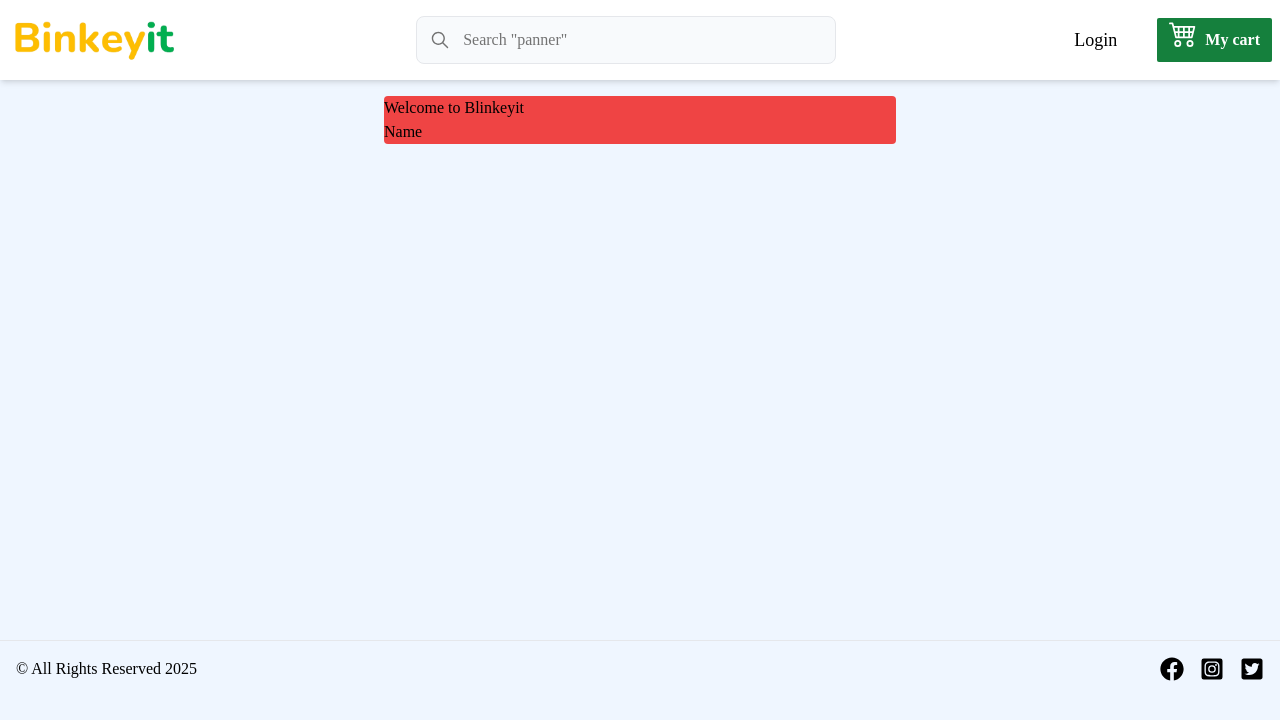
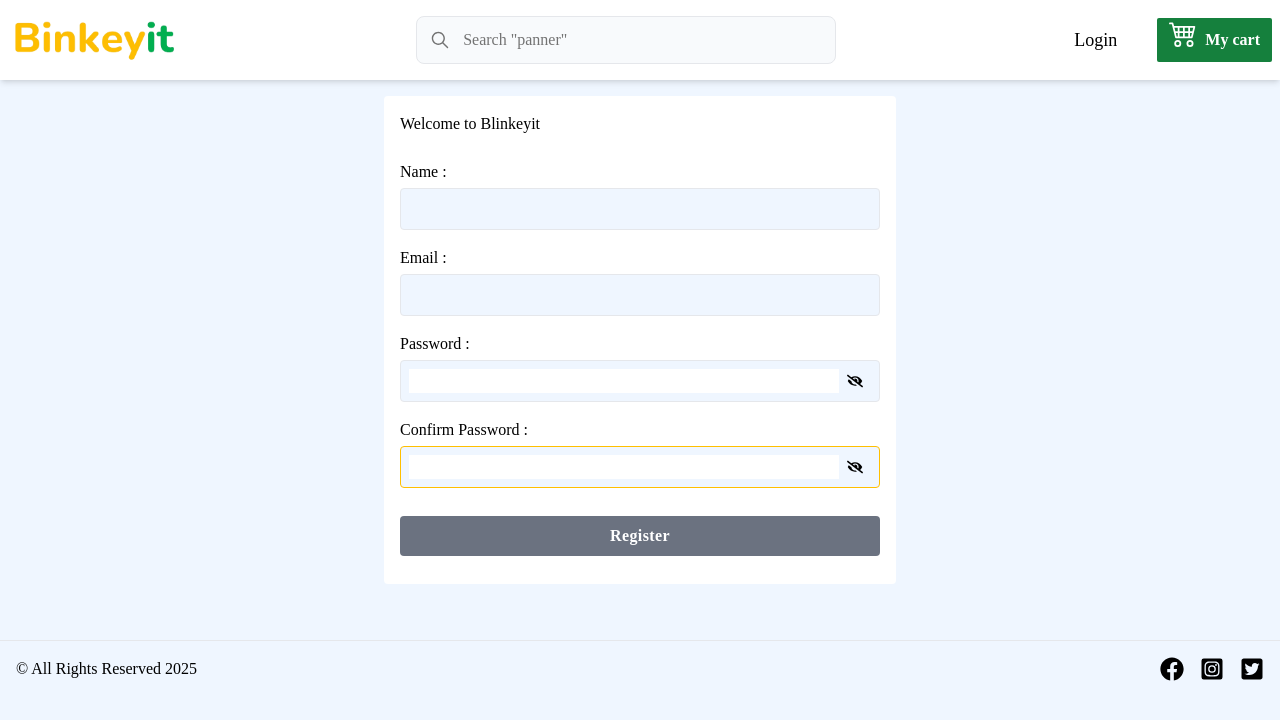
Before and after one commit to ezhil0017/EShopping, a React (Vite) app in the folder client/: page /register in a window 1280 px wide. Shown: the top 720 px of the page. Built offline with nearby package versions, Linux system fonts and the light colour scheme.

Commit message:
Register form added with includes showpassword, register button added on condition

```diff
--- a/client/src/pages/Register.jsx
+++ b/client/src/pages/Register.jsx
@@ -1,14 +1,104 @@
-import React from 'react';
+import React, { useState } from 'react';
+import { FaEye } from 'react-icons/fa';
+import { FaEyeSlash } from 'react-icons/fa';
 
 const Register = () => {
+  const [data, setData] = useState({
+    name: '',
+    email: '',
+    password: '',
+    confirmPassword: '',
+  });
+  const [showPassword, setShowPassword] = useState(false);
+  const [showConfirmPassword, setShowConfirmPassword] = useState(false);
+
+  const validateValues = Object.values(data).every((val) => val);
+  const handleChange = (e) => {
+    const { name, value } = e.target;
+    console.log(e.target.name);
+    setData((prev) => {
+      return {
+        ...prev,
+        [name]: value,
+      };
+    });
+  };
   return (
     <section className='container w-full px-2 mx-auto'>
-      <div className='w-full max-w-lg mx-auto my-4 bg-red-500 rounded'>
+      <div className='w-full max-w-lg p-4 mx-auto my-4 bg-white rounded'>
         <p>Welcome to Blinkeyit</p>
-        <form>
-          <div>
-            <label htmlFor='name'>Name</label>
+        <form className='grid gap-4 mt-6'>
+          <div className='grid gap-1'>
+            <label htmlFor='name'>Name :</label>
+            <input
+              type='text'
+              id='name'
+              autoFocus
+              name='name'
+              className='p-2 border rounded outline-none bg-blue-50 focus-within:border-primary-200'
+              value={data.name}
+              onChange={handleChange}
+            />
           </div>
+          <div className='grid gap-1'>
+            <label htmlFor='name'>Email :</label>
+            <input
+              type='text'
+              id='email'
+              autoFocus
+              name='email'
+              className='p-2 border rounded outline-none bg-blue-50 focus-within:border-primary-200'
+              value={data.email}
+              onChange={handleChange}
+            />
+          </div>
+          <div className='grid gap-1'>
+            <label htmlFor='name'>Password :</label>
+            <div className='flex items-center p-2 border rounded bg-blue-50 focus-within:border-primary-200'>
+              <input
+                type={showPassword ? 'text' : 'password'}
+                id='password'
+                autoFocus
+                name='password'
+                className='w-full outline-none'
+                value={data.password}
+                onChange={handleChange}
+              />
+              <div
+                className='px-2 cursor-pointer'
+                onClick={() => setShowPassword((prev) => !prev)}
+              >
+                {showPassword ? <FaEye /> : <FaEyeSlash />}
+              </div>
+            </div>
+          </div>
+          <div className='grid gap-1'>
+            <label htmlFor='name'>Confirm Password :</label>
+            <div className='flex items-center p-2 border rounded bg-blue-50 focus-within:border-primary-200'>
+              <input
+                type={showConfirmPassword ? 'text' : 'password'}
+                id='confirmPassword'
+                autoFocus
+                name='confirmPassword'
+                className='w-full outline-none'
+                value={data.confirmPassword}
+                onChange={handleChange}
+              />
+              <div
+                className='px-2 cursor-pointer'
+                onClick={() => setShowConfirmPassword((prev) => !prev)}
+              >
+                {showConfirmPassword ? <FaEye /> : <FaEyeSlash />}
+              </div>
+            </div>
+          </div>
+          <button
+            className={`${
+              validateValues ? 'bg-green-800' : 'bg-gray-500'
+            } py-2 my-3 font-semibold tracking-wide text-white rounded `}
+          >
+            Register
+          </button>
         </form>
       </div>
     </section>
```
